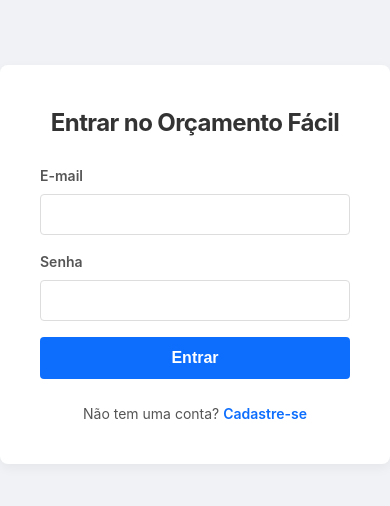
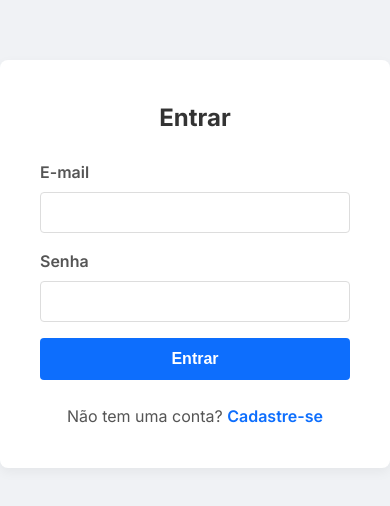
Before and after one commit to davisnaider06/finance_control, a React (Vite) app in the folder frontend/: page /login in a window 390 px wide. Shown: the part 158-664 px from the top of the page. Built offline with nearby package versions, Linux system fonts and the light colour scheme.

Commit message:
ajustar responsividade

```diff
--- a/frontend/src/App.css
+++ b/frontend/src/App.css
@@ -1,9 +1,10 @@
 #root {
+  /* Garante que o container principal ocupe 100% sem paddings extras */
   width: 100%;
-  padding: 0;
-  text-align: left;
+  height: 100%;
+  display: flex;
+  flex-direction: column;
 }
-
 .logo {
   height: 6em;
   padding: 1.5em;
--- a/frontend/src/components/layout/MainLayout.module.css
+++ b/frontend/src/components/layout/MainLayout.module.css
@@ -3,36 +3,51 @@
     flex-direction: column;
     min-height: 100vh;
     position: relative;
+    background-color: var(--bg-app);
 }
+
 .mainWrapper {
-  flex-grow: 1;
+    flex: 1;
     display: flex;
     flex-direction: column;
     width: 100%;
      margin-left: 0;
-  margin-top: 70px;
-  transition: all 0.3s ease-in-out;
-}
-.content {
-  flex-grow: 1;
-  padding: 1rem;
-  background-color: var(--bg-secondary);
-  min-height: calc(100vh - 70px);
-}
-@media (min-width: 768px) {
-
-  .layout {
-    flex-direction: row;
+    padding-top: 64px;
+    transition: margin-left 0.3s ease;
 }
 
+.content {
+    flex: 1;
+     padding: 1rem;
+}
+
+.sidebarOverlay {
+    position: fixed;
+    top: 0;
+    left: 0;
+    width: 100%;
+    height: 100%;
+    background-color: rgba(0, 0, 0, 0.5);
+    z-index: 1000;
+    animation: fadeIn 0.2s ease-out;
+}
+
+@keyframes fadeIn {
+    from { opacity: 0; }
+    to { opacity: 1; }
+}
+
+@media (min-width: 1024px) {
     .mainWrapper {
-    margin-left: 250px;
-    margin-top: 0;
-    width: calc(100% - 250px);
+        margin-left: 280px;
+        padding-top: 0;
     }
 
     .content {
         padding: 2rem;
-    min-height: 100vh;
+    }
+
+    .sidebarOverlay {
+        display: none !important;
     }
 }
--- a/frontend/src/components/layout/MainLayout.tsx
+++ b/frontend/src/components/layout/MainLayout.tsx
@@ -1,36 +1,40 @@
-import { useState } from 'react';
+import { useState, useEffect } from 'react';
 import { Outlet, useLocation } from 'react-router-dom';
 import { Sidebar } from './Sidebar';
+import { Header } from './Header';
 import styles from './MainLayout.module.css';
-import { Header } from './Header/Header';
 
 export const MainLayout = () => {
-  const [isSidebarOpen, setIsSidebarOpen] = useState(false);
 
+  const [isMobileSidebarOpen, setIsMobileSidebarOpen] = useState(false);
+  const location = useLocation();
 
-  const location = useLocation();
-  const openSidebar = () => setIsSidebarOpen(true);
-  const closeSidebar = () => setIsSidebarOpen(false);
-
+  useEffect(() => {
+    setIsMobileSidebarOpen(false);
+  }, [location]);
 
   return (
     <div className={styles.layout}>
-      <Sidebar isOpen={isSidebarOpen} onClose={closeSidebar} />
+
+      <Sidebar
+        isOpen={isMobileSidebarOpen}
+        onClose={() => setIsMobileSidebarOpen(false)}
+      />
+
+      {isMobileSidebarOpen && (
+        <div
+          className={styles.sidebarOverlay}
+          onClick={() => setIsMobileSidebarOpen(false)}
+          aria-hidden="true"
+        />
+      )}
 
       <div className={styles.mainWrapper}>
-        <Header onMenuClick={openSidebar} />
+        <Header onMenuClick={() => setIsMobileSidebarOpen(true)} />
 
         <main className={styles.content}>
           <Outlet />
         </main>
-        {isSidebarOpen && (
-          <div
-            className={styles.sidebarOverlay}
-            onClick={closeSidebar}
-            // Adicione um estilo para este overlay no MainLayout.module.css
-            // (position: fixed; top: 0; left: 0; width: 100%; height: 100%; bg: rgba(0,0,0,0.5); z-index: 950;)
-          />
-        )}
       </div>
     </div>
   );
--- a/frontend/src/index.css
+++ b/frontend/src/index.css
@@ -1,101 +1,83 @@
+/* Importando a fonte Inter do Google Fonts para um visual mais moderno */
+@import url('https://fonts.googleapis.com/css2?family=Inter:wght@400;500;600;700&display=swap');
+
 :root {
-  --base-font-size: 16px;
-  --border-radius: 16px;
+  /* --- Cores do Tema (Sua Identidade) --- */
+  --primary-blue: #004a99;
+  --primary-blue-dark: #003366;
+  --accent-green: #10b981; /* Verde mais moderno */
+  --accent-red: #ef4444;   /* Vermelho mais moderno */
+
+  /* --- Variáveis de Design System --- */
+  --base-font-family: 'Inter', sans-serif;
+  --border-radius-lg: 16px; /* Cartões */
+  --border-radius-md: 12px; /* Botões, inputs */
   --border-radius-sm: 8px;
 
-  --color-green: #10b981;
-  --color-red: #ef4444;
-  --color-blue: #3b82f6;
-  --savings-color: #10b981;
+  /* Sombras modernas e suaves (estilo "elevation") */
+  --shadow-sm: 0 1px 2px 0 rgba(0, 0, 0, 0.05);
+  --shadow-md: 0 4px 6px -1px rgba(0, 0, 0, 0.1), 0 2px 4px -1px rgba(0, 0, 0, 0.06);
+  --shadow-lg: 0 10px 15px -3px rgba(0, 0, 0, 0.1), 0 4px 6px -2px rgba(0, 0, 0, 0.05);
 }
 
-@media (max-width: 600px) {
-  :root {
-    --base-font-size: 14px;
-    --border-radius: 12px;
-  }
+/* Tema Claro (Light Mode) - Limpo e Moderno */
+[data-theme="light"] {
+  --bg-app: #f8fafc;       /* Fundo da aplicação (cinza muito claro) */
+  --bg-surface: #ffffff;   /* Fundo de cartões e elementos */
+  --bg-sidebar: var(--primary-blue);
+
+  --text-primary: #1e293b;  /* Cinza escuro (quase preto) */
+  --text-secondary: #64748b; /* Cinza médio */
+  --text-on-brand: #ffffff; /* Texto sobre fundo azul */
+
+  --border-color: #e2e8f0;
+
+  /* Cores semânticas */
+  --color-success: var(--accent-green);
+  --color-danger: var(--accent-red);
 }
 
-[data-theme="light"] {
-  --bg-primary: #ffffff;
-  --bg-secondary: #f3f4f6;
+/* Tema Escuro (Dark Mode) - Elegante e Confortável */
+[data-theme="dark"] {
+  --bg-app: #0f172a;       /* Azul marinho muito escuro */
+  --bg-surface: #1e293b;   /* Azul acinzentado escuro */
+  --bg-sidebar: #0f172a;   /* Sidebar se funde com o fundo no dark mode */
 
-  --text-primary: #1f2937;
-  --text-secondary: #6b7280;
-  --text-muted: #9ca3af;
+  --text-primary: #f8fafc;  /* Branco */
+  --text-secondary: #94a3b8; /* Cinza azulado claro */
+  --text-on-brand: #f8fafc;
 
-  --sidebar-bg: #1e3a8a;
-  --sidebar-text: #ffffff;
-  --sidebar-text-muted: #93c5fd;
-  --sidebar-active-bg: rgba(255, 255, 255, 0.1);
+  --border-color: #334155;
 
-  --border-color: #e5e7eb;
-  --header-bg: #ffffff;
-  --box-shadow-sm: 0 1px 2px 0 rgba(0, 0, 0, 0.05);
-  --box-shadow: 0 4px 6px -1px rgba(0, 0, 0, 0.1), 0 2px 4px -1px rgba(0, 0, 0, 0.06);
-  --box-shadow-lg: 0 10px 15px -3px rgba(0, 0, 0, 0.1), 0 4px 6px -2px rgba(0, 0, 0, 0.05);
+  --color-success: #34d399; /* Verde mais claro para contraste */
+  --color-danger: #f87171;  /* Vermelho mais claro para contraste */
 }
 
-[data-theme="dark"] {
-  --bg-primary: #1f2937;
-  --bg-secondary: #111827;
-
-  --text-primary: #f9fafb;
-  --text-secondary: #d1d5db;
-  --text-muted: #6b7280;
-
-  --sidebar-bg: #111827;
-  --sidebar-text: #f9fafb;
-  --sidebar-active-bg: #374151;
-
-  --border-color: #374151;
-  --header-bg: #1f2937;
-  --box-shadow-sm: 0 1px 2px 0 rgba(0, 0, 0, 0.3);
-  --box-shadow: 0 4px 6px -1px rgba(0, 0, 0, 0.4);
-  --box-shadow-lg: 0 10px 15px -3px rgba(0, 0, 0, 0.5);
-}
-
+/* --- Reset e Base --- */
 * {
   margin: 0;
   padding: 0;
   box-sizing: border-box;
+  -webkit-tap-highlight-color: transparent; /* Remove highlight de toque no mobile */
 }
 
 html, body, #root {
   height: 100%;
+  width: 100%;
 }
 
 body {
-  font-family: 'Inter', -apple-system, BlinkMacSystemFont, "Segoe UI", Roboto, Helvetica, Arial, sans-serif;
-  -webkit-font-smoothing: antialiased;
-  background-color: var(--bg-secondary);
+  font-family: var(--base-font-family);
+  background-color: var(--bg-app);
   color: var(--text-primary);
-  font-size: var(--base-font-size);
   line-height: 1.5;
-  transition: background-color 0.3s ease, color 0.3s ease;
+  font-size: 16px; /* Base para mobile */
 }
 
-.card {
-    background-color: var(--bg-primary);
-    border-radius: var(--border-radius);
-    box-shadow: var(--box-shadow);
+/* Utilitários */
+.card-base {
+    background-color: var(--bg-surface);
+    border-radius: var(--border-radius-lg);
+    box-shadow: var(--shadow-sm);
     border: 1px solid var(--border-color);
-    padding: 1.5rem;
-    transition: transform 0.2s ease, box-shadow 0.2s ease;
 }
-
-
-.card:hover {
-    transform: translateY(-2px);
-    box-shadow: var(--box-shadow-lg);
-}
-
-
-h1, h2, h3 {
-    font-weight: 700;
-    letter-spacing: -0.025em;
-}
-
-h1 { font-size: 1.8rem; }
-h2 { font-size: 1.5rem; }
-h3 { font-size: 1.2rem; }
--- a/frontend/src/pages/Login/index.tsx
+++ b/frontend/src/pages/Login/index.tsx
@@ -38,7 +38,7 @@ export function Login() {
     <div className={styles.loginPage}>
       <div className={styles.loginFormContainer}>
         <form onSubmit={handleSubmit}>
-          <h2>Entrar no Orçamento Fácil</h2>
+          <h2>Entrar</h2>
 
           {/* Mostra o erro, se houver */}
           {error && <p className={styles.errorMessage}>{error}</p>}
```
Also changed, not shown: 1 other file (tests, documents, lock files or other folders). Lines whose indentation alone changed are shown as unchanged.
